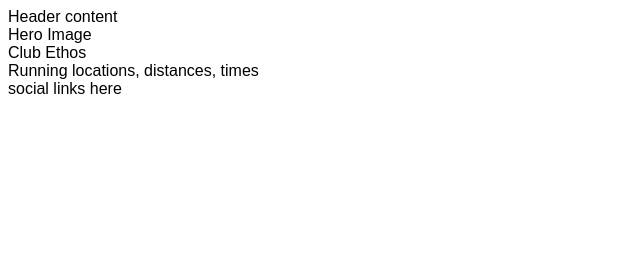
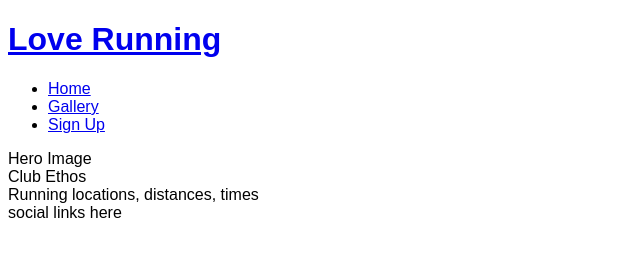
Before and after one commit to Aron-M/Looove-Running, a plain HTML site: page index.html in a window 1280 px wide. Shown: the whole page, without its empty margins (0-640 px from the left). Drawn offline with Linux system fonts and the light colour scheme.

Commit message:
Added lists for header

```diff
--- a/index.html
+++ b/index.html
@@ -10,9 +10,18 @@
     <title>Love Running</title>
 </head>
 <body>
-    <header>
-        Header content
-    </header>
+    <header> <a href= "index.html">
+        <h1>Love Running</h1>
+    </a>
+
+    <nav>
+        <ul>
+            <li> <a href= "index.html">Home</a></li>
+            <li> <a href="#">Gallery</a></li>
+            <li> <a href="#">Sign Up</a></li>
+        </ul>
+    </nav>
+</header>
     <section>
         Hero Image
     </section>
```
